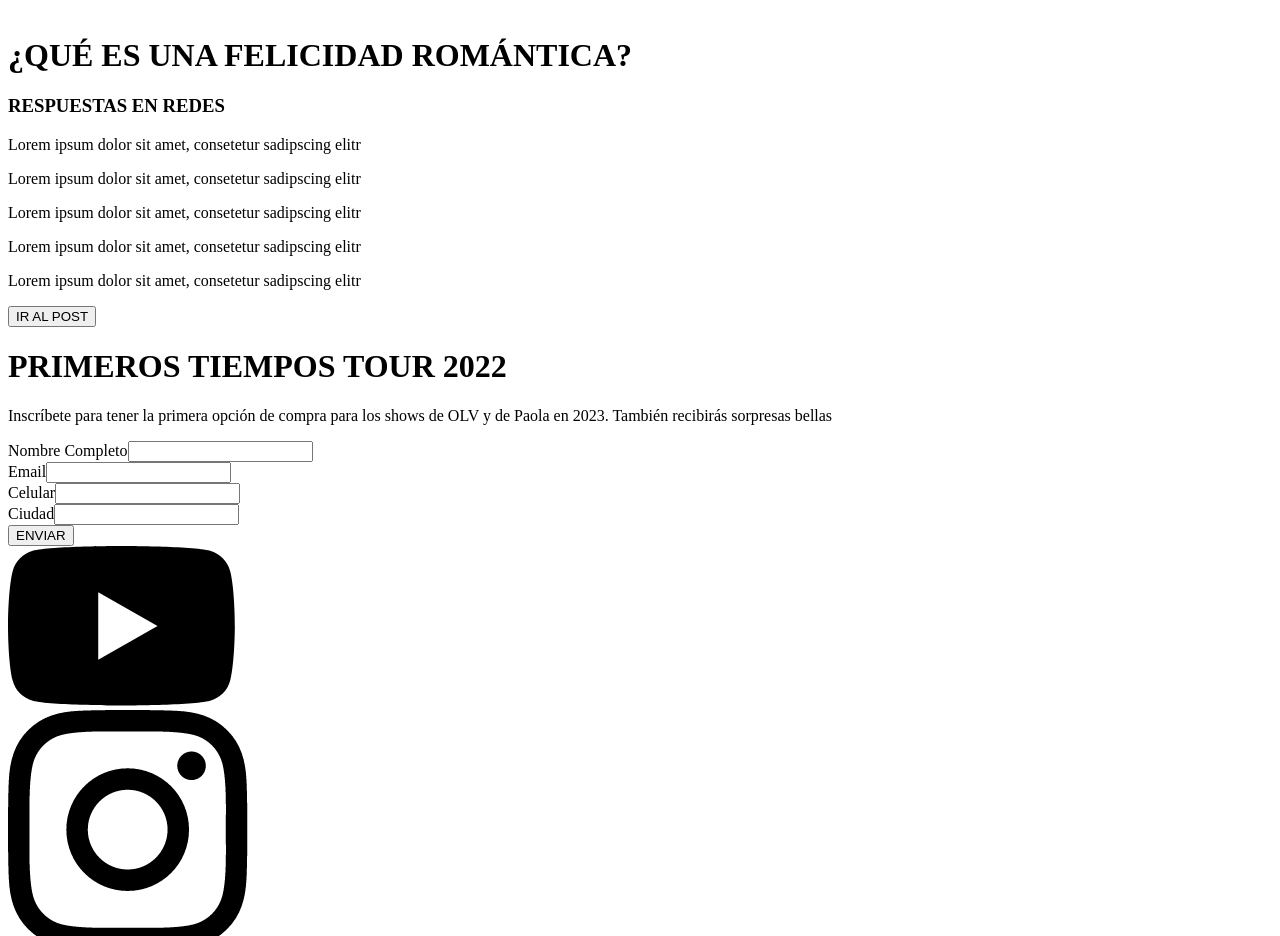
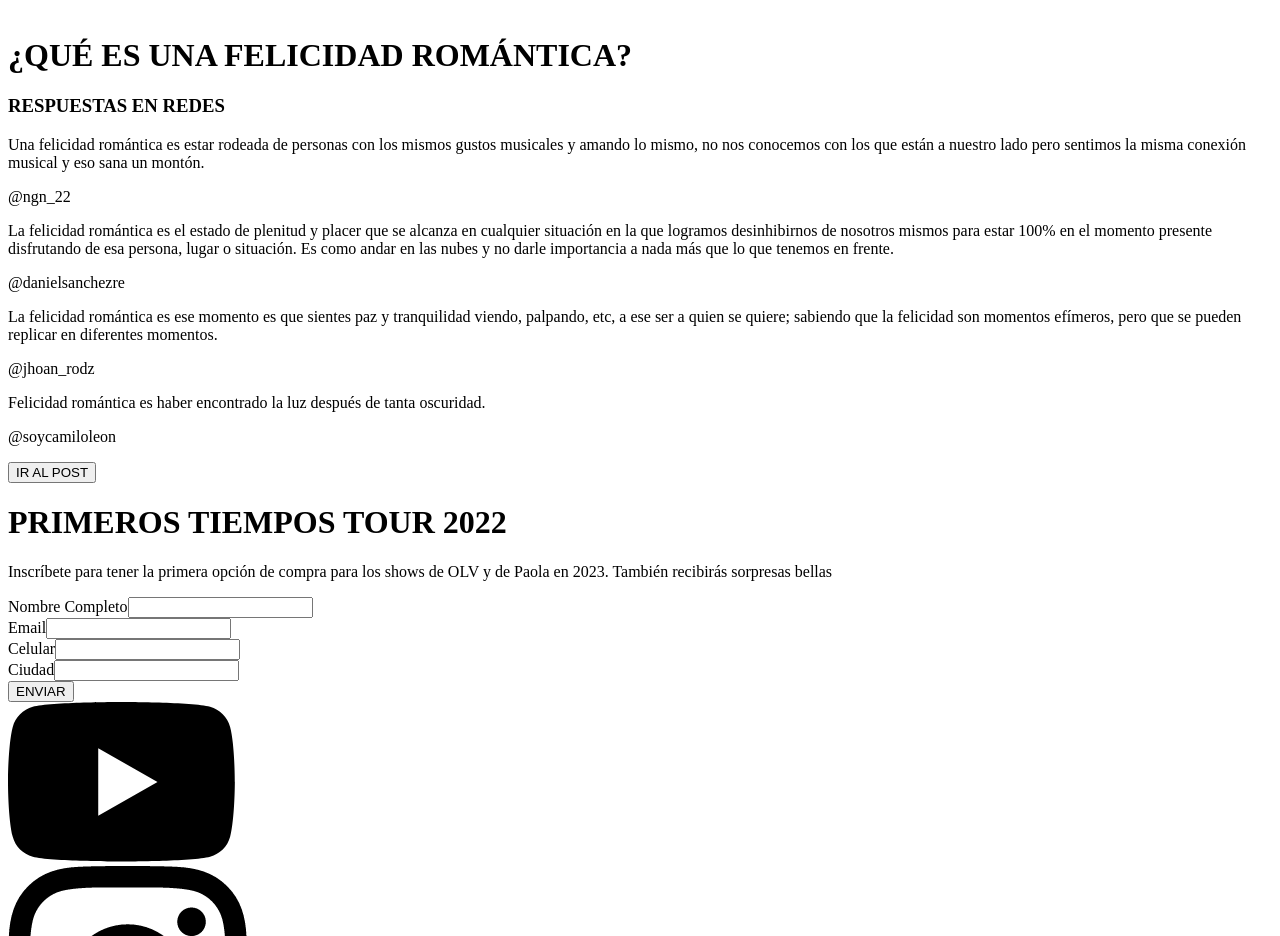
Before and after one commit to indioguru/Oh-laville, a React (Vite) app: page /#/ in a window 1280 px wide. Shown: the part 4680-5616 px from the top of the page. Built offline with nearby package versions, Linux system fonts and the light colour scheme; the HTML template or start-up script is replaced by a standard one.

Commit message:
Analytics
Analytics

```diff
--- a/index.html
+++ b/index.html
@@ -1,12 +1,38 @@
 <!DOCTYPE html>
 <html lang="en">
   <head>
+    <!-- Google Tag Manager -->
+    <script>
+      (function (w, d, s, l, i) {
+        w[l] = w[l] || [];
+        w[l].push({ "gtm.start": new Date().getTime(), event: "gtm.js" });
+        var f = d.getElementsByTagName(s)[0],
+          j = d.createElement(s),
+          dl = l != "dataLayer" ? "&l=" + l : "";
+        j.async = true;
+        j.src = "https://www.googletagmanager.com/gtm.js?id=" + i + dl;
+        f.parentNode.insertBefore(j, f);
+      })(window, document, "script", "dataLayer", "GTM-5W2V2GW");
+    </script>
+    <!-- End Google Tag Manager -->
+
     <meta charset="UTF-8" />
     <link rel="icon" type="image/svg+xml" href="/vite.svg" />
     <meta name="viewport" content="width=device-width, initial-scale=1.0" />
     <title>Vite + React</title>
   </head>
   <body>
+    <!-- Google Tag Manager (noscript) -->
+    <noscript
+      ><iframe
+        src="https://www.googletagmanager.com/ns.html?id=GTM-5W2V2GW"
+        height="0"
+        width="0"
+        style="display: none; visibility: hidden"
+      ></iframe
+    ></noscript>
+    <!-- End Google Tag Manager (noscript) -->
+
     <div id="root"></div>
     <script type="module" src="/src/main.jsx"></script>
   </body>
--- a/src/pages/home/HomeGaleria/HomeGaleria.jsx
+++ b/src/pages/home/HomeGaleria/HomeGaleria.jsx
@@ -5,7 +5,7 @@ export const HomeGaleria = () => {
     <div className="home_galeria containerAll">
       <div className="lyrics">
         <p>Tu felicidad es romántica tu forma de amar enígmatica</p>
-        <img src="/assets/consonido.png" alt="consonido" />
+        <img className="ga4-call_to_action-verso_audio" src="/assets/consonido.png" alt="consonido" />
       </div>
 
       <div className="home_galeria_images">
@@ -31,7 +31,7 @@ export const HomeGaleria = () => {
               El brillo blanco de tu pelo Siempre fiel a tu retrato El velo
               blanco de tus ojos Lo que amansa tus demonios
             </p>
-            <img src="/assets/consonido.png" alt="consonido" />
+            <img className="ga4-call_to_action-verso_audio" src="/assets/consonido.png" alt="consonido" />
           </div>
         )}
 
--- a/src/pages/home/HomeHeader.jsx
+++ b/src/pages/home/HomeHeader.jsx
@@ -7,7 +7,7 @@ export const HomeHeader = () => {
     <div className="home_header containerAll">
       <div className="home_header_container">
         <div
-          className="content_vol"
+          className="content_vol ga4-call_to_action-master_audio"
           onClick={() => setVolumeActive(!volumeActive)}
         >
           <div className="vol">
@@ -36,7 +36,7 @@ export const HomeHeader = () => {
           <h1 className="textBot">19.20.2022</h1>
 
           <div className="contet_button">
-            <button>PRESAVE</button>
+            <button className="ga4-call_to_action-presave">PRESAVE</button>
           </div>
         </div>
 
@@ -44,7 +44,7 @@ export const HomeHeader = () => {
           {(resolution) => {
             return resolution ? (
               <div className="content_decoration">
-               <img src="/assets/scroll.png" alt="scroll" />
+                <img src="/assets/scroll.png" alt="scroll" />
               </div>
             ) : (
               <div className="contet_img">
--- a/src/pages/home/homeAdelantos/HomeAdelantos.jsx
+++ b/src/pages/home/homeAdelantos/HomeAdelantos.jsx
@@ -16,7 +16,7 @@ const HomeAdelantos = () => {
 
         <div className="content_videos">
           {adelantos.map((item) => (
-            <div className="content_iframe" key={item.id}>
+            <div className="content_iframe ga4-call_to_action-video" key={item.id}>
               <iframe
                 className="iframe ga4-call_to_action-reproduccion"
                 srcDoc={`
@@ -50,7 +50,7 @@ const HomeAdelantos = () => {
             Tus palabras son un río Desbordándose en tu boca Tus emociones son
             espuma Que se absorbe con zapina
           </p>
-          <img src="/assets/consonido.png" alt="" />
+          <img className="ga4-call_to_action-verso_audio" src="/assets/consonido.png" alt="" />
         </div>
       </div>
     </div>
--- a/src/pages/home/homeRespuestas/HomeRespuestasEnRedes.jsx
+++ b/src/pages/home/homeRespuestas/HomeRespuestasEnRedes.jsx
@@ -19,15 +19,14 @@ const HomeRespuestasEnRedes = () => {
           {allResponses.map((item) => (
             <div className="responses" key={item.id}>
               <p>{item.respuesta}</p>
+              <p className="name">{item.nombre}</p>
             </div>
           ))}
         </div>
 
         <div className="content_button">
-          <button>IR AL POST</button>
+          <button className="ga4-call_to_action-ir_a_post">IR AL POST</button>
         </div>
-
-
       </div>
     </div>
   );
--- a/src/pages/home/homeRespuestas/Respuestas.json
+++ b/src/pages/home/homeRespuestas/Respuestas.json
@@ -2,23 +2,23 @@
   "Respuestas": [
     {
       "id": 1,
-      "respuesta": "Lorem ipsum dolor sit amet, consetetur sadipscing elitr"
+      "respuesta": "Una felicidad romántica es estar rodeada de personas con los mismos gustos musicales y amando lo mismo, no nos conocemos con los que están a nuestro lado pero sentimos la misma conexión  musical y eso sana un montón. ",
+      "nombre": "@ngn_22"
     },
     {
       "id": 2,
-      "respuesta": "Lorem ipsum dolor sit amet, consetetur sadipscing elitr"
+      "respuesta": "La felicidad romántica es el estado de plenitud y placer que se alcanza en cualquier situación en la que logramos desinhibirnos de nosotros mismos para estar 100% en el momento presente disfrutando de esa persona, lugar o situación. Es como andar en las nubes y no darle importancia a nada más que lo que tenemos en frente. ",
+      "nombre": "@danielsanchezre"
     },
     {
       "id": 3,
-      "respuesta": "Lorem ipsum dolor sit amet, consetetur sadipscing elitr"
+      "respuesta": "La felicidad romántica es ese momento es que sientes paz y tranquilidad viendo, palpando, etc, a ese ser a quien se quiere; sabiendo que la felicidad son momentos efímeros, pero que se pueden replicar en diferentes momentos. ",
+      "nombre": "@jhoan_rodz"
     },
     {
       "id": 4,
-      "respuesta": "Lorem ipsum dolor sit amet, consetetur sadipscing elitr "
-    },
-    {
-      "id": 5,
-      "respuesta": "Lorem ipsum dolor sit amet, consetetur sadipscing elitr "
+      "respuesta": "Felicidad romántica es haber encontrado la luz después de tanta oscuridad. ",
+      "nombre": "@soycamiloleon"
     }
   ]
 }
--- a/src/styles/pages/home/_homeAdelantos.scss
+++ b/src/styles/pages/home/_homeAdelantos.scss
@@ -43,6 +43,12 @@
         width: 20px;
         height: 20px;
         align-self: center;
+      }
+
+      @media (hover: hover) {
+        img:hover {
+          cursor: pointer;
+        }
       }
     }
 
--- a/src/styles/pages/home/_homeRespuestasEnRedes.scss
+++ b/src/styles/pages/home/_homeRespuestasEnRedes.scss
@@ -16,6 +16,10 @@
       .responses {
         margin: 30px 0px;
         width: 60%;
+      }
+
+      .name {
+        font-weight: bold;
       }
 
       .responses p {
```
Also changed, not shown: src/styles/components/_footer.scss (+17 -0 lines), src/styles/pages/home/_homeGaleria.scss (+7 -1 lines).
